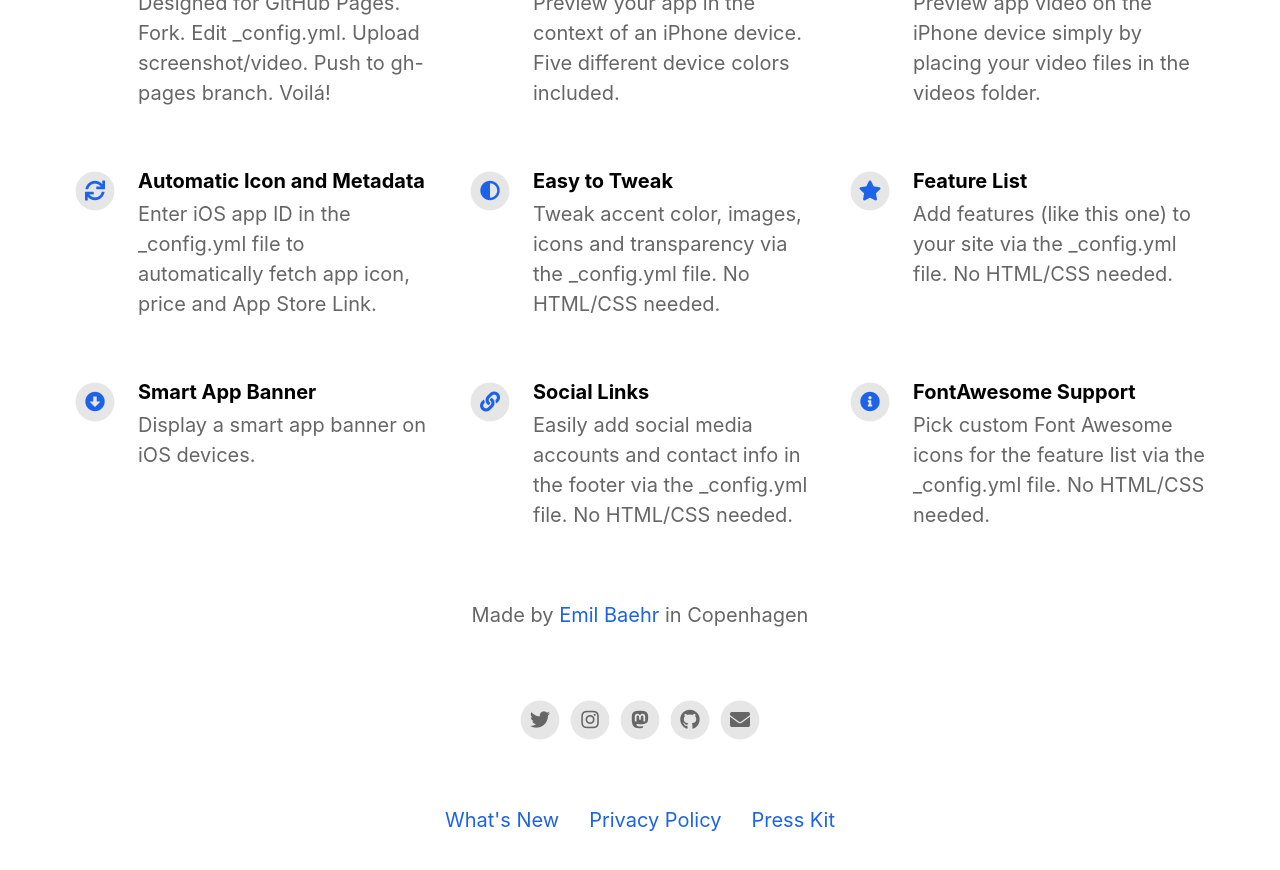
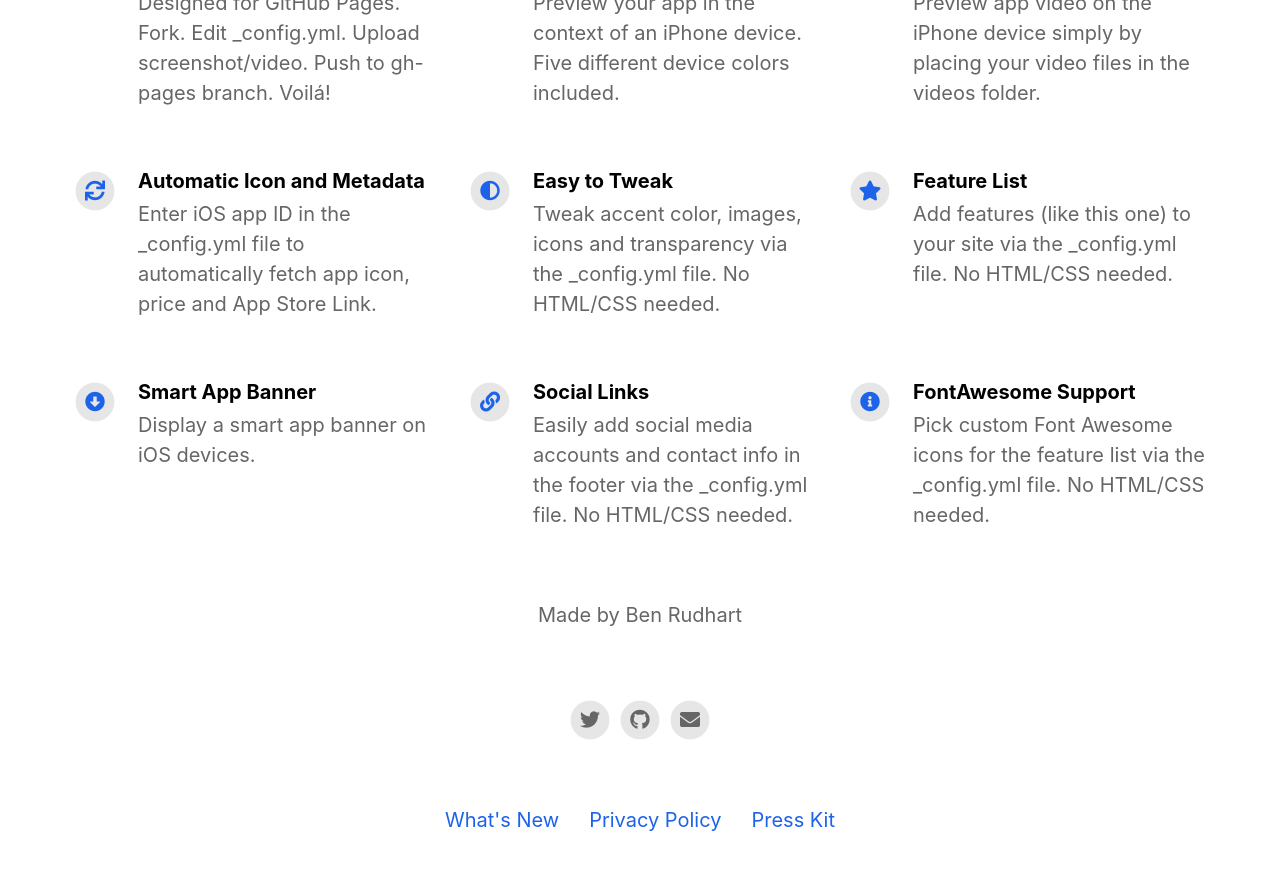
Before and after one commit to StackedBytes/hoer-baer-page, a Jekyll site: the page built from index.html, in a window 1280 px wide and 900 px high, scrolled down 1124 px. Shown: the top 870 px of the window. Built offline with Jekyll 4.4.1, drawn with Linux system fonts in a browser that asks for light colours; nearby versions of some CDN libraries.

Commit message:
Update _config.yml

```diff
--- a/_config.yml
+++ b/_config.yml
@@ -2,12 +2,12 @@
 page_title                                :                                           # Automatically populates with app name if not set and if iOS app ID is set. Otherwise enter manually.
 
 # App Info
-ios_app_id                                : 1234793120                                # Required. Enter iOS app ID to automatically populate name, price and icons (e.g. 718043190).
-ios_app_country                           : us                                        # Required outside USA. Enter 2 letter country code as in https://en.wikipedia.org/wiki/ISO_3166-1_alpha-2
+ios_app_id                                : 6748903433                                # Required. Enter iOS app ID to automatically populate name, price and icons (e.g. 718043190).
+ios_app_country                           : de                                        # Required outside USA. Enter 2 letter country code as in https://en.wikipedia.org/wiki/ISO_3166-1_alpha-2
 
 appstore_link                             :                                           # Automatically populates if not set and if iOS app ID is set. Otherwise enter manually.
 playstore_link                            :                                           # Enter Google Play Store URL.
-presskit_download_link                    : https://emilbaehr.com                                          # Enter a link to downloadable file or (e.g. public Dropbox link to a .zip file).
+presskit_download_link                    : https://benrudhart.com                                          # Enter a link to downloadable file or (e.g. public Dropbox link to a .zip file).
                                                                                       # Or upload your press kit file to assets and set path accordingly (e.g. "assets/your_press_kit.zip").
 
 app_icon                                  : # assets/appicon.png                      # Automatically populates if not set and if iOS app ID is set.  Otherwise enter path to icon file manually.
@@ -20,18 +20,18 @@ enable_smart_app_banner                   : true
 
 
 # Information About Yourself
-your_name                                 : Emil Baehr
-your_link                                 : https://emilbaehr.com
-your_city                                 : Copenhagen
-email_address                             : emil.baehr@gmail.com
+your_name                                 : Ben Rudhart
+your_link                                 :
+your_city                                 :
+email_address                             : support@hoerbaer.app
 linkedin_username                         :
 linkedin_company                          :
 facebook_username                         :
-instagram_username                        : ebaehr
-twitter_username                          : ebaehr
-github_username                           : emilbaehr
+instagram_username                        :
+twitter_username                          : benrudhart
+github_username                           : benrudhart
 youtube_username                          :
-mastodon_link                             : https://mastodon.social/@ebaehr
+mastodon_link                             :
 
 
 
```
